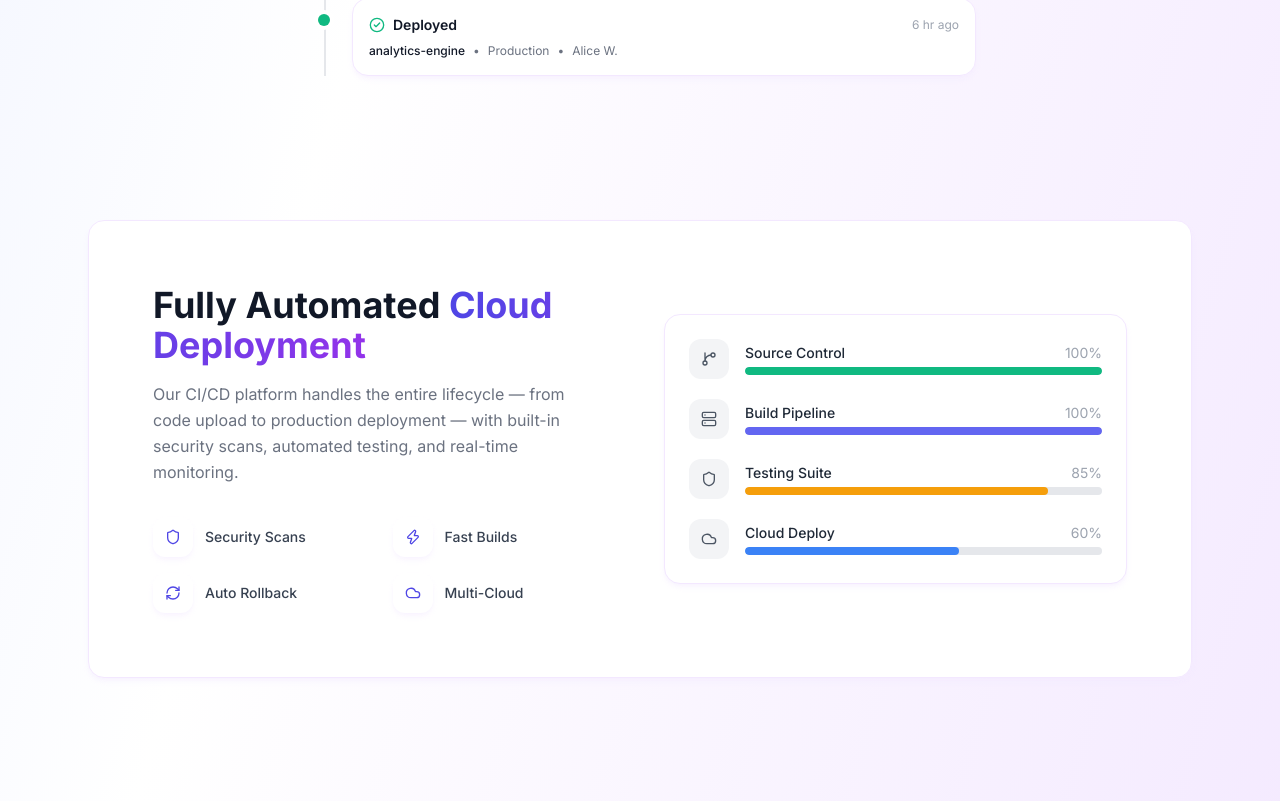
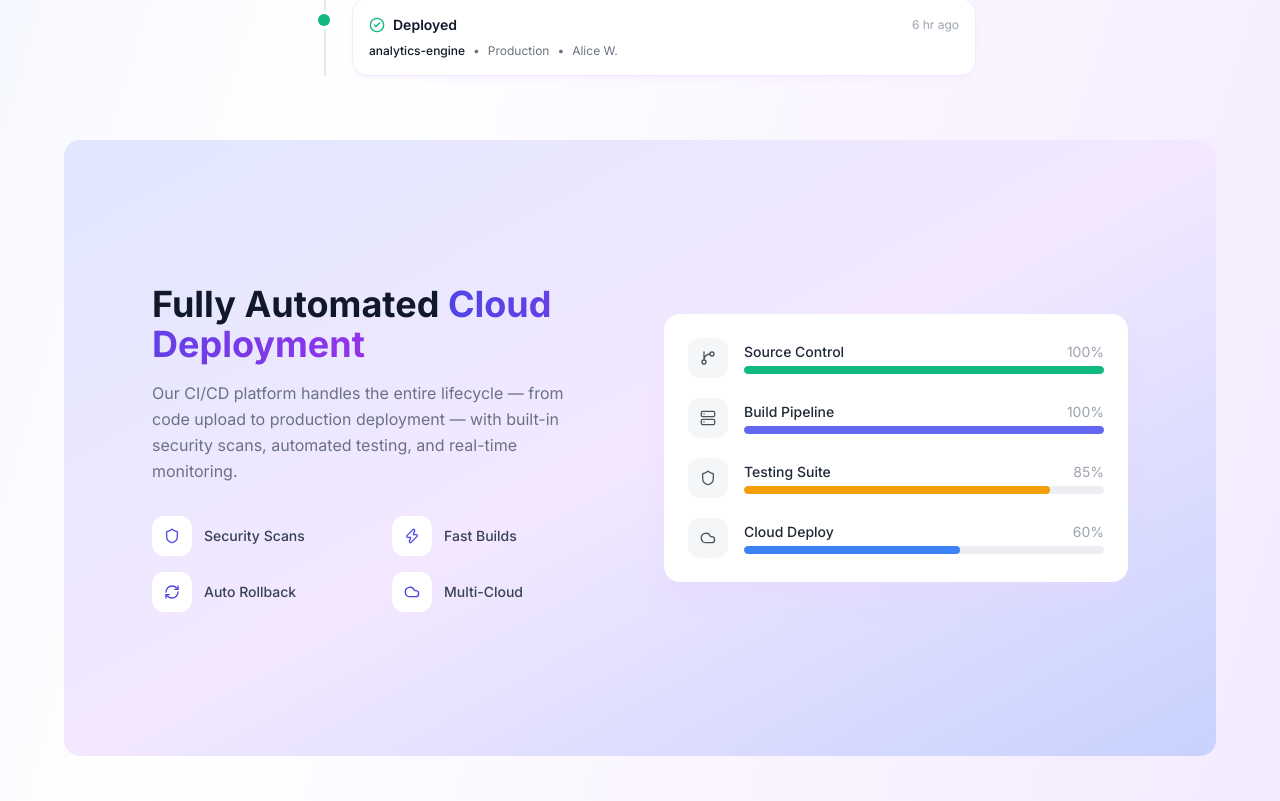
Before and after one commit to DurgaRakesh-design/ci-cd-frontend, a React (Vite) app: page / in a window 1280 px wide. Shown: the part 3219-4020 px from the top of the page. Built offline with nearby package versions, Linux system fonts and the light colour scheme.

Commit message:
UI: gradient section + premium card styling update

```diff
--- a/src/components/portal/IllustrationSection.jsx
+++ b/src/components/portal/IllustrationSection.jsx
@@ -4,7 +4,7 @@ import { motion } from "framer-motion";
 
 export default function IllustrationSection() {
   return (
-    <section className="max-w-6xl mx-auto px-6 py-20">
+    <section className="max-w-6xl mx-auto px-6 py-20 bg-gradient-to-br from-indigo-100 via-purple-100 to-indigo-200 rounded-2xl">
       <motion.div
         initial={{ opacity: 0, y: 30 }}
         whileInView={{ opacity: 1, y: 0 }}
@@ -12,7 +12,7 @@ export default function IllustrationSection() {
         transition={{ duration: 0.6 }}
         className="relative"
       >
-        <div className="grid md:grid-cols-2 gap-12 items-center rounded-2xl border border-purple-100 bg-white p-10 shadow-md shadow-purple-100/40 hover:shadow-purple-200/50 transition-all duration-300 md:p-16">
+        <div className="grid md:grid-cols-2 gap-12 items-center p-10 md:p-16">
 
           {/* LEFT */}
           <div>
@@ -49,7 +49,7 @@ export default function IllustrationSection() {
 
           {/* RIGHT */}
           <div>
-            <div className="rounded-2xl border border-purple-100 bg-white p-6 shadow-md shadow-purple-100/40 hover:shadow-purple-200/50 transition-all duration-300">
+            <div className="bg-white shadow-xl shadow-purple-200/40 rounded-2xl p-6 transition-all duration-300">
               <div className="space-y-5">
                 {[
                   {
@@ -80,7 +80,7 @@ export default function IllustrationSection() {
                   <div key={item.label} className="flex items-center gap-4">
 
                     {/* ICON */}
-                    <div className="w-10 h-10 rounded-xl bg-gray-100 flex items-center justify-center">
+                    <div className="w-10 h-10 rounded-xl bg-gray-100/80 flex items-center justify-center">
                       <item.icon className="w-4 h-4 text-gray-600" />
                     </div>
 
@@ -96,7 +96,7 @@ export default function IllustrationSection() {
                       </div>
 
                       {/* PROGRESS */}
-                      <div className="h-2 bg-gray-200 rounded-full overflow-hidden">
+                      <div className="h-2 bg-gray-200/70 rounded-full overflow-hidden">
                         <motion.div
                           className={`h-full ${item.color} rounded-full`}
                           initial={{ width: 0 }}
```
